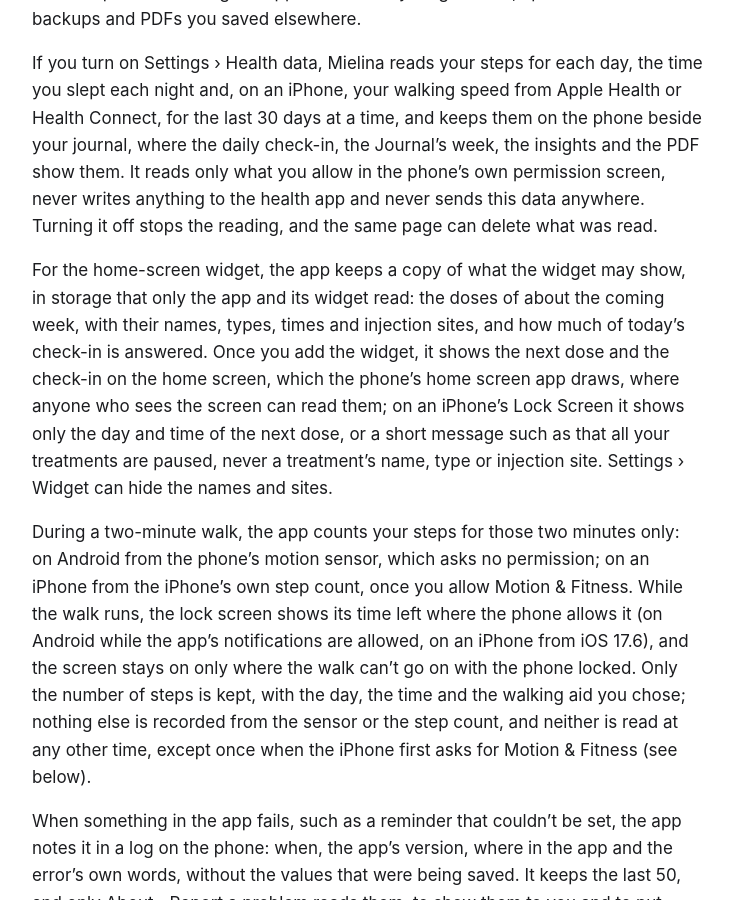
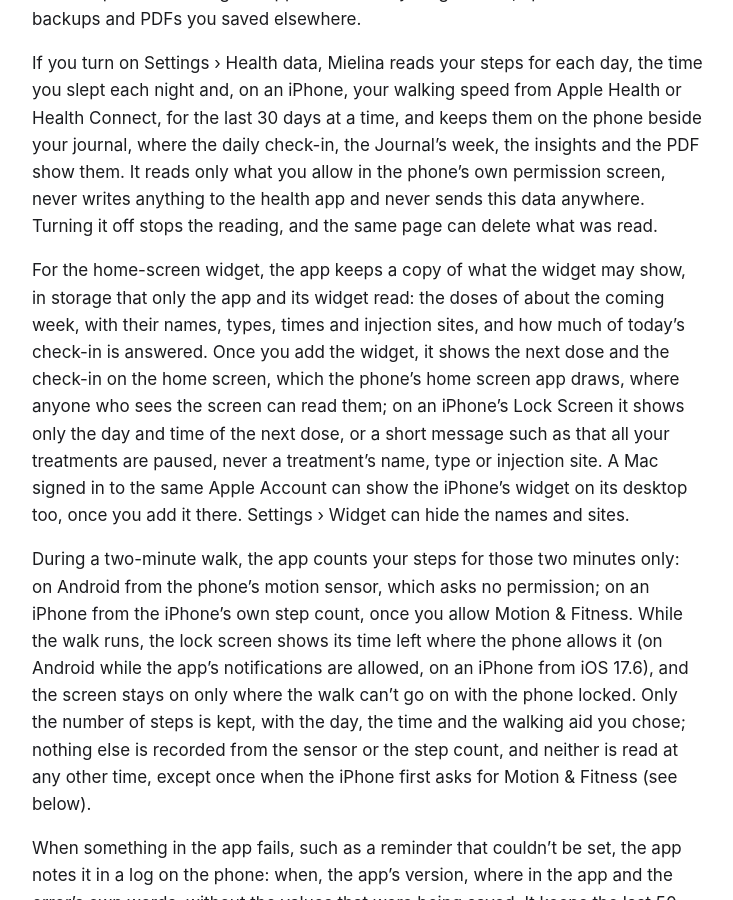
Before and after one commit to AlexRaducanu97/mielina-site, a Jekyll site: the page built from privacy.md, in a window 1280 px wide and 900 px high, scrolled down 761 px. Shown: the whole window, without its empty margins (272-1005 px from the left). Built offline with Jekyll 4.4.1, drawn with Linux system fonts in a browser that asks for light colours; our own code applies the rules of GitHub Pages for plain Markdown files.

Commit message:
Update the privacy policy: a Mac can show the iPhone's widget
Copied from Mielina's docs/privacy.md and docs/privacy.ro.md as merged
in PR #48.

Co-Authored-By: Claude Opus 5.5 <noreply@anthropic.com>
Claude-Session: https://claude.ai/code/session_01MBhc8cQJPbgoRP4hH5yvtw

```diff
--- a/privacy.md
+++ b/privacy.md
@@ -14,7 +14,7 @@ The PDF report is made on the phone when you ask for it and goes only where you
 
 If you turn on Settings › Health data, Mielina reads your steps for each day, the time you slept each night and, on an iPhone, your walking speed from Apple Health or Health Connect, for the last 30 days at a time, and keeps them on the phone beside your journal, where the daily check-in, the Journal's week, the insights and the PDF show them. It reads only what you allow in the phone's own permission screen, never writes anything to the health app and never sends this data anywhere. Turning it off stops the reading, and the same page can delete what was read.
 
-For the home-screen widget, the app keeps a copy of what the widget may show, in storage that only the app and its widget read: the doses of about the coming week, with their names, types, times and injection sites, and how much of today's check-in is answered. Once you add the widget, it shows the next dose and the check-in on the home screen, which the phone's home screen app draws, where anyone who sees the screen can read them; on an iPhone's Lock Screen it shows only the day and time of the next dose, or a short message such as that all your treatments are paused, never a treatment's name, type or injection site. Settings › Widget can hide the names and sites.
+For the home-screen widget, the app keeps a copy of what the widget may show, in storage that only the app and its widget read: the doses of about the coming week, with their names, types, times and injection sites, and how much of today's check-in is answered. Once you add the widget, it shows the next dose and the check-in on the home screen, which the phone's home screen app draws, where anyone who sees the screen can read them; on an iPhone's Lock Screen it shows only the day and time of the next dose, or a short message such as that all your treatments are paused, never a treatment's name, type or injection site. A Mac signed in to the same Apple Account can show the iPhone's widget on its desktop too, once you add it there. Settings › Widget can hide the names and sites.
 
 During a two-minute walk, the app counts your steps for those two minutes only: on Android from the phone's motion sensor, which asks no permission; on an iPhone from the iPhone's own step count, once you allow Motion & Fitness. While the walk runs, the lock screen shows its time left where the phone allows it (on Android while the app's notifications are allowed, on an iPhone from iOS 17.6), and the screen stays on only where the walk can't go on with the phone locked. Only the number of steps is kept, with the day, the time and the walking aid you chose; nothing else is recorded from the sensor or the step count, and neither is read at any other time, except once when the iPhone first asks for Motion & Fitness (see below).
 
```
Also changed, not shown: privacy.ro.md (+1 -1 lines).
